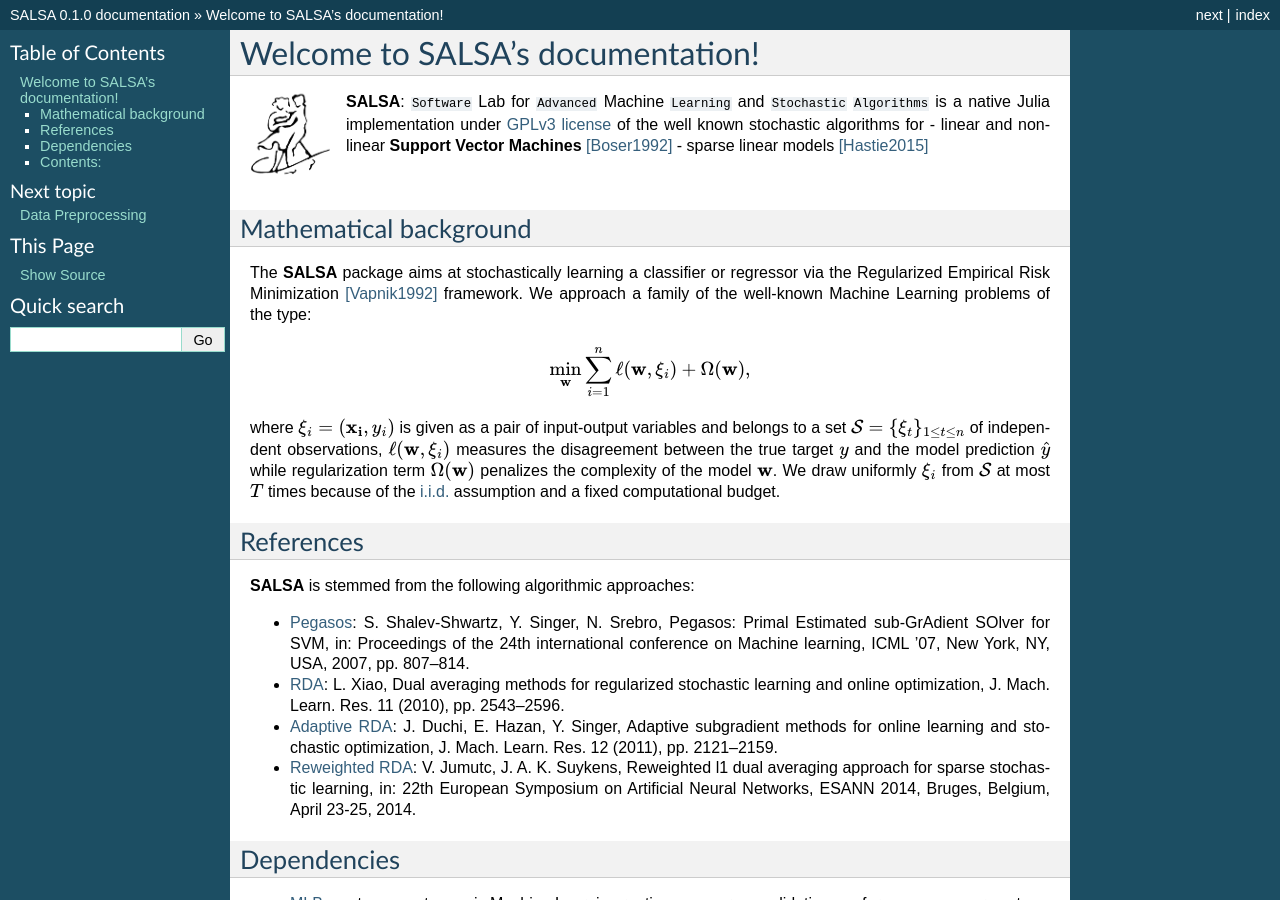
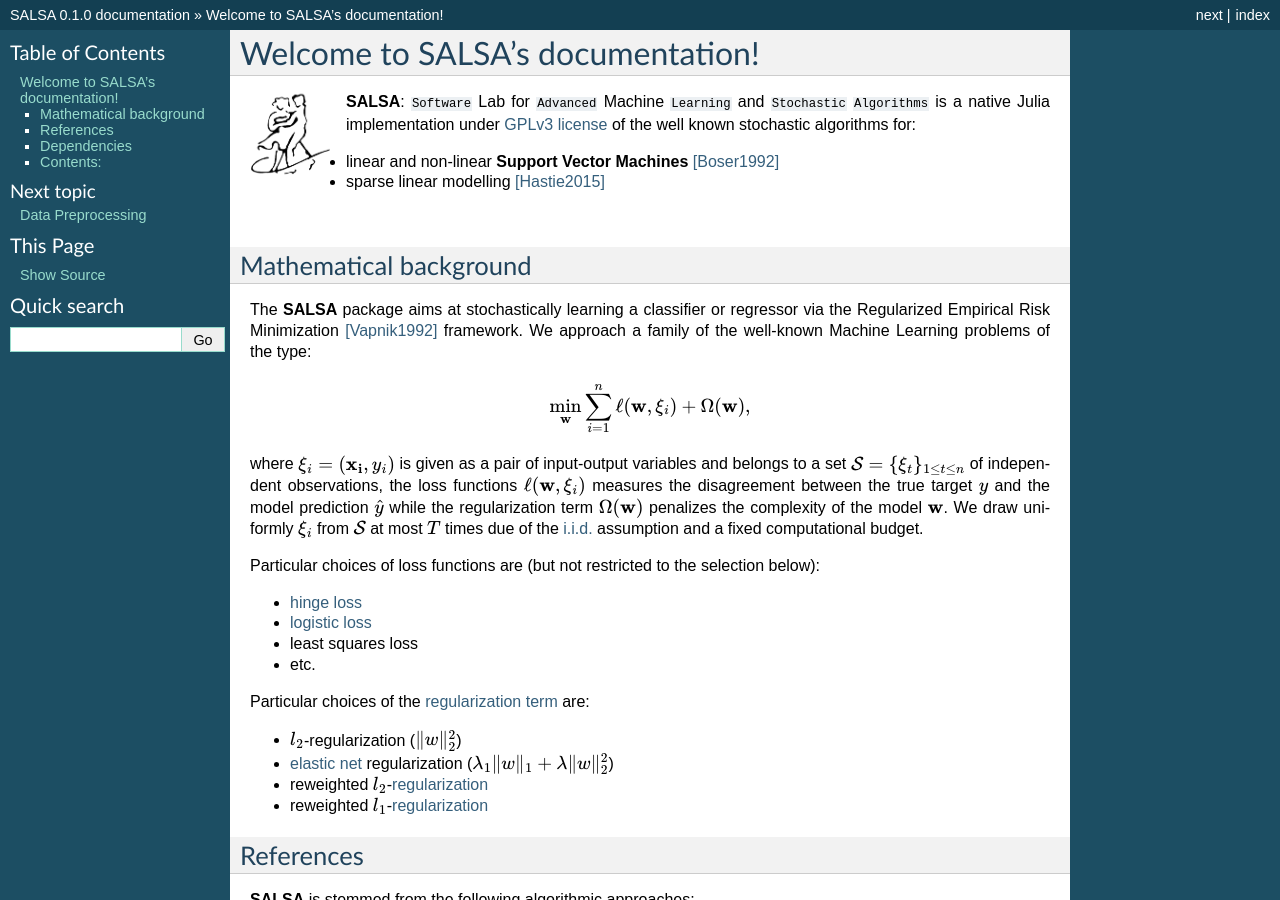
Before and after one commit to jumutc/SALSA.jl, a Sphinx documentation site: the page built from docs/source/index.rst, in a window 1280 px wide and 900 px high. Built offline with Sphinx 7.4.7, drawn with Linux system fonts in a browser that asks for light colours; formulas are drawn with MathJax 3.

Commit message:
docs update

```diff
--- a/docs/source/index.rst
+++ b/docs/source/index.rst
@@ -7,9 +7,10 @@ Welcome to SALSA's documentation!
     :width: 80px
 
 
-**SALSA**: ``Software`` Lab for ``Advanced`` Machine ``Learning`` and ``Stochastic`` ``Algorithms`` is a native Julia implementation under `GPLv3 license <https://github.com/jumutc/SALSA.jl/blob/master/LICENSE>`_ of the well known stochastic algorithms for
+**SALSA**: ``Software`` Lab for ``Advanced`` Machine ``Learning`` and ``Stochastic`` ``Algorithms`` is a native Julia implementation under `GPLv3 license <https://github.com/jumutc/SALSA.jl/blob/master/LICENSE>`_ of the well known stochastic algorithms for:
+
 - linear and non-linear **Support Vector Machines** [Boser1992]_
-- sparse linear models [Hastie2015]_
+- sparse linear modelling [Hastie2015]_
 
 |
 Mathematical background
@@ -20,8 +21,21 @@ The **SALSA** package aims at stochastically learning a classifier or regressor
 .. math::
         \min_{\bf w} \sum_{i=1}^n \ell({\bf w},\xi_i) + \Omega({\bf w}),
 
-where :math:`\xi_i = ({\bf x_i},y_i)` is given as a pair of input-output variables and belongs to a set :math:`\mathcal{S} = \{\xi_{t}\}_{1 \leq t \leq n}` of independent observations, :math:`\ell({\bf w},\xi_i)` measures the disagreement between the true target :math:`y` and the model prediction :math:`\hat{y}` while regularization term :math:`\Omega({\bf w})` penalizes the complexity of the model :math:`{\bf w}`. We draw uniformly :math:`\xi_i` from :math:`\mathcal{S}` at most :math:`T` times  because of the `i.i.d. <https://en.wikipedia.org/wiki/Independent_and_identically_distributed_random_variables>`_ assumption and a fixed computational budget.
+where :math:`\xi_i = ({\bf x_i},y_i)` is given as a pair of input-output variables and belongs to a set :math:`\mathcal{S} = \{\xi_{t}\}_{1 \leq t \leq n}` of independent observations, the loss functions :math:`\ell({\bf w},\xi_i)` measures the disagreement between the true target :math:`y` and the model prediction :math:`\hat{y}` while the regularization term :math:`\Omega({\bf w})` penalizes the complexity of the model :math:`{\bf w}`. We draw uniformly :math:`\xi_i` from :math:`\mathcal{S}` at most :math:`T` times due of the `i.i.d. <https://en.wikipedia.org/wiki/Independent_and_identically_distributed_random_variables>`_ assumption and a fixed computational budget.
 
+Particular choices of loss functions are (but not restricted to the selection below):
+
+- `hinge loss <https://en.wikipedia.org/wiki/Hinge_loss>`_
+- `logistic loss <https://en.wikipedia.org/wiki/Loss_functions_for_classification#Logistic_loss>`_
+- least squares loss
+- etc.
+
+Particular choices of the `regularization term <https://en.wikipedia.org/wiki/Regularization_(mathematics)>`_ are:
+
+- :math:`l_2`-regularization (:math:`\|w\|_2^2`)
+- `elastic net <https://en.wikipedia.org/wiki/Elastic_net_regularization>`_ regularization (:math:`\lambda_1\|w\|_1 + \lambda\|w\|_2^2`)
+- reweighted :math:`l_2`-`regularization <ftp://ftp.esat.kuleuven.be/pub/SISTA/vjumutc/reports/isnn2014_jumutc_suykens.pdf>`_
+- reweighted :math:`l_1`-`regularization <ftp://ftp.esat.kuleuven.be/pub/SISTA/vjumutc/reports/reweighted_l1rda_jumutc_suykens.pdf>`_
 
 References
 ***********
```
Also changed, not shown: README.md (+1 -1 lines).
